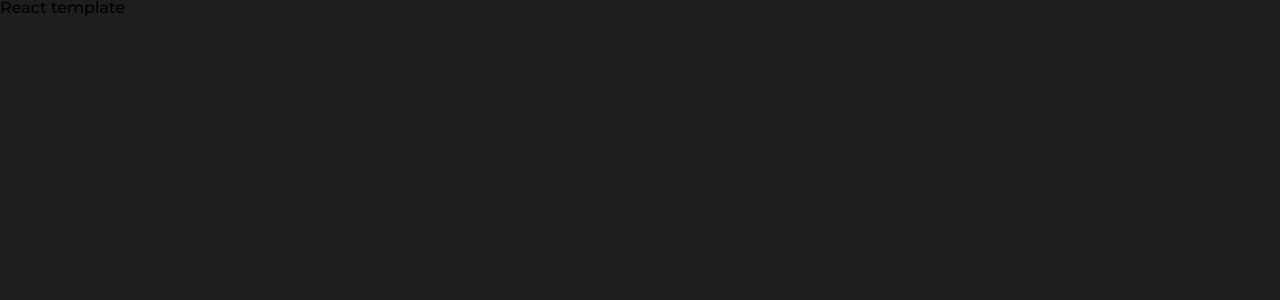
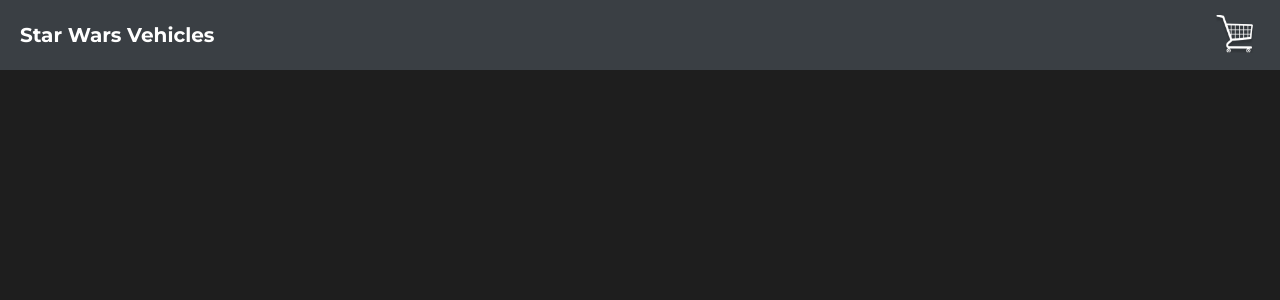
Before and after one commit to DouglasSantos94/fivelabs-front-end-challenge, a React (Vite) app: page / in a window 1280 px wide. Shown: the top 300 px of the page. Built offline with nearby package versions, Linux system fonts and the light colour scheme.

Commit message:
feat: create header layout

```diff
--- a/src/App.tsx
+++ b/src/App.tsx
@@ -1,7 +1,28 @@
 import React from "react";
 
 function App() {
-  return <h1>React template</h1>;
+  return (
+    <>
+      <header
+        style={{
+          width: "100%",
+          height: "70px",
+          padding: "0 20px",
+          boxSizing: "border-box",
+          display: "flex",
+          alignItems: "center",
+          justifyContent: "space-between",
+          backgroundColor: "#3A3F44"
+        }}
+      >
+        <h1 style={{ fontSize: "20px", fontWeight: "bold", color: "white" }}>Star Wars Vehicles</h1>
+        <button style={{ backgroundColor: "#3A3F44", borderStyle: "none" }}>
+          <img width="40px" height="38px" src="src/assets/img/cart.png" />
+        </button>
+      </header>
+      <main style={{ width: "100%" }}></main>
+    </>
+  );
 }
 
 export default App;
```
Also changed, not shown: src/assets/img/cart.png (added).
